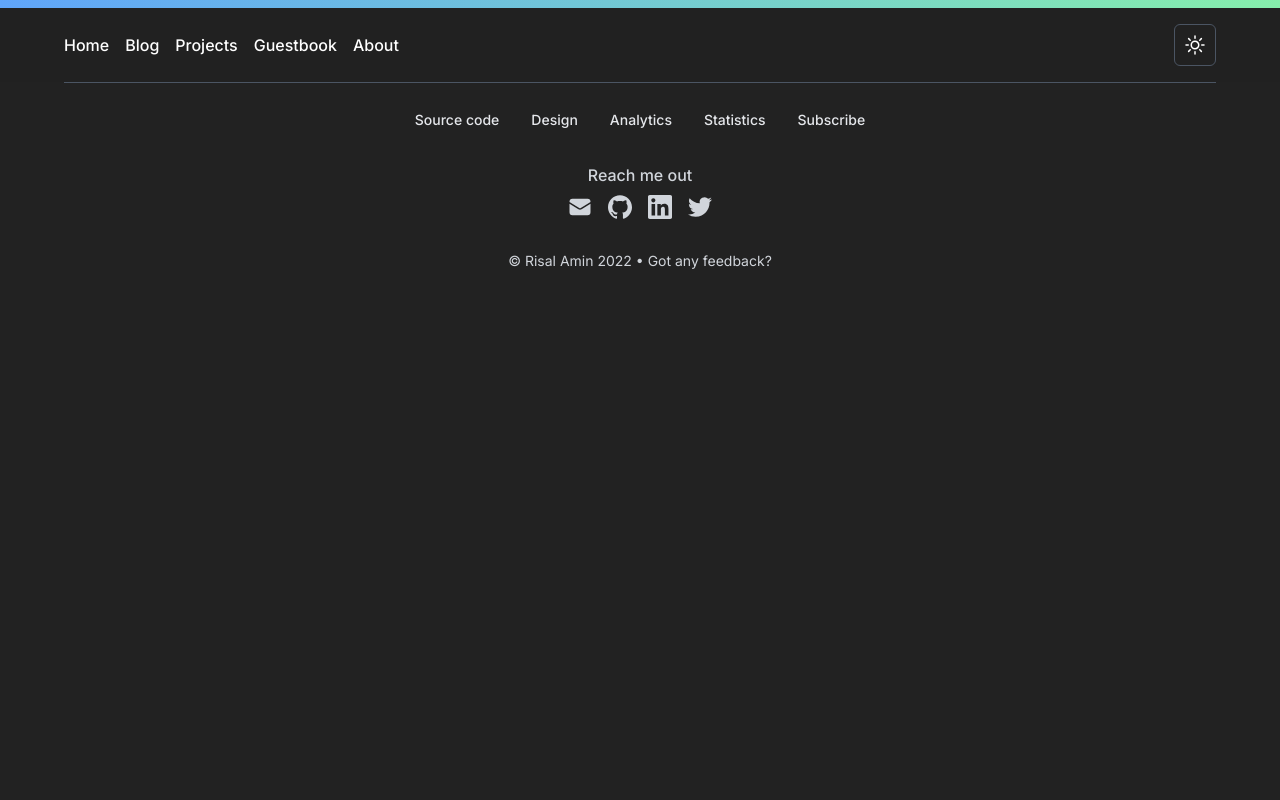
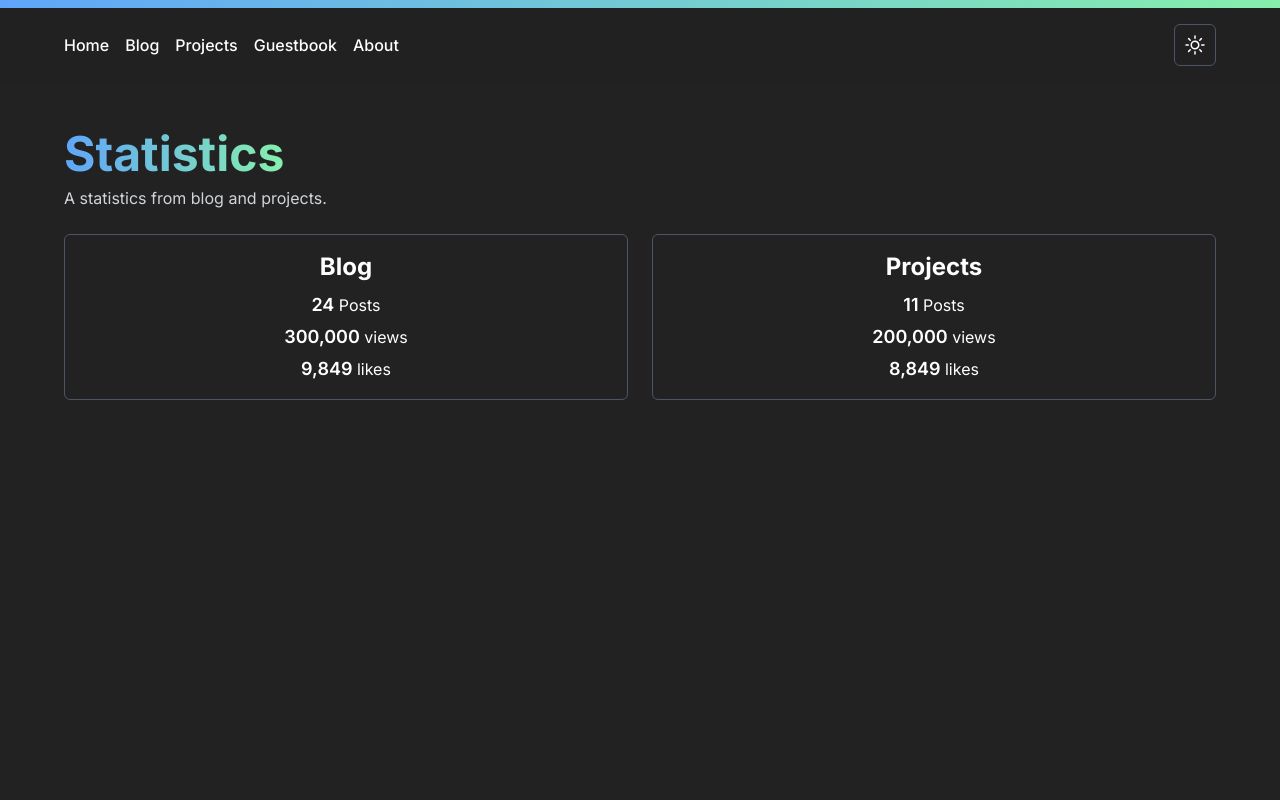
Before and after one commit to ccrsxx/portofolio, a Next.js app: page /statistics in a window 1280 px wide. Before the commit this address had no page. Shown: the top 800 px of the page. Built offline with nearby package versions, Linux system fonts and the light colour scheme.

Commit message:
feat: add basic look for the statistics page

```diff
--- /dev/null
+++ b/src/lib/types/statistics.ts
@@ -0,0 +1,8 @@
+import type { ContentType } from './contents';
+
+export type ContentStatistics = {
+  type: ContentType;
+  posts: number;
+  views: number;
+  likes: number;
+};
--- /dev/null
+++ b/src/pages/statistics.tsx
@@ -0,0 +1,59 @@
+import { formatNumber } from '@lib/format';
+import { SEO } from '@components/common/seo';
+import { Accent } from '@components/ui/accent';
+import type { ContentStatistics } from '@lib/types/statistics';
+
+export default function Statistics(): JSX.Element {
+  return (
+    <main className='min-h-screen py-12'>
+      <SEO
+        title='Statistics | Risal Amin'
+        description='A statistics page by Risal Amin.'
+      />
+      <section className='grid gap-2'>
+        <h1 className='text-5xl font-bold'>
+          <Accent>Statistics</Accent>
+        </h1>
+        <p className='text-gray-600 dark:text-gray-300'>
+          A statistics from blog and projects.
+        </p>
+      </section>
+      <section className='mt-6 grid grid-cols-2 gap-6'>
+        {contentStatistics.map(({ type, posts, views, likes }) => (
+          <article
+            className='main-border grid gap-2 rounded-md p-4 text-center'
+            key={type}
+          >
+            <h2 className='text-2xl font-bold capitalize'>{type}</h2>
+            <div className='grid gap-1 [&>p>span]:text-lg [&>p>span]:font-semibold'>
+              <p>
+                <span>{formatNumber(posts)}</span> Posts
+              </p>
+              <p>
+                <span>{formatNumber(views)}</span> views
+              </p>
+              <p>
+                <span>{formatNumber(likes)}</span> likes
+              </p>
+            </div>
+          </article>
+        ))}
+      </section>
+    </main>
+  );
+}
+
+const contentStatistics: ContentStatistics[] = [
+  {
+    type: 'blog',
+    posts: 24,
+    views: 300_000,
+    likes: 9_849
+  },
+  {
+    type: 'projects',
+    posts: 11,
+    views: 200_000,
+    likes: 8_849
+  }
+];
```
